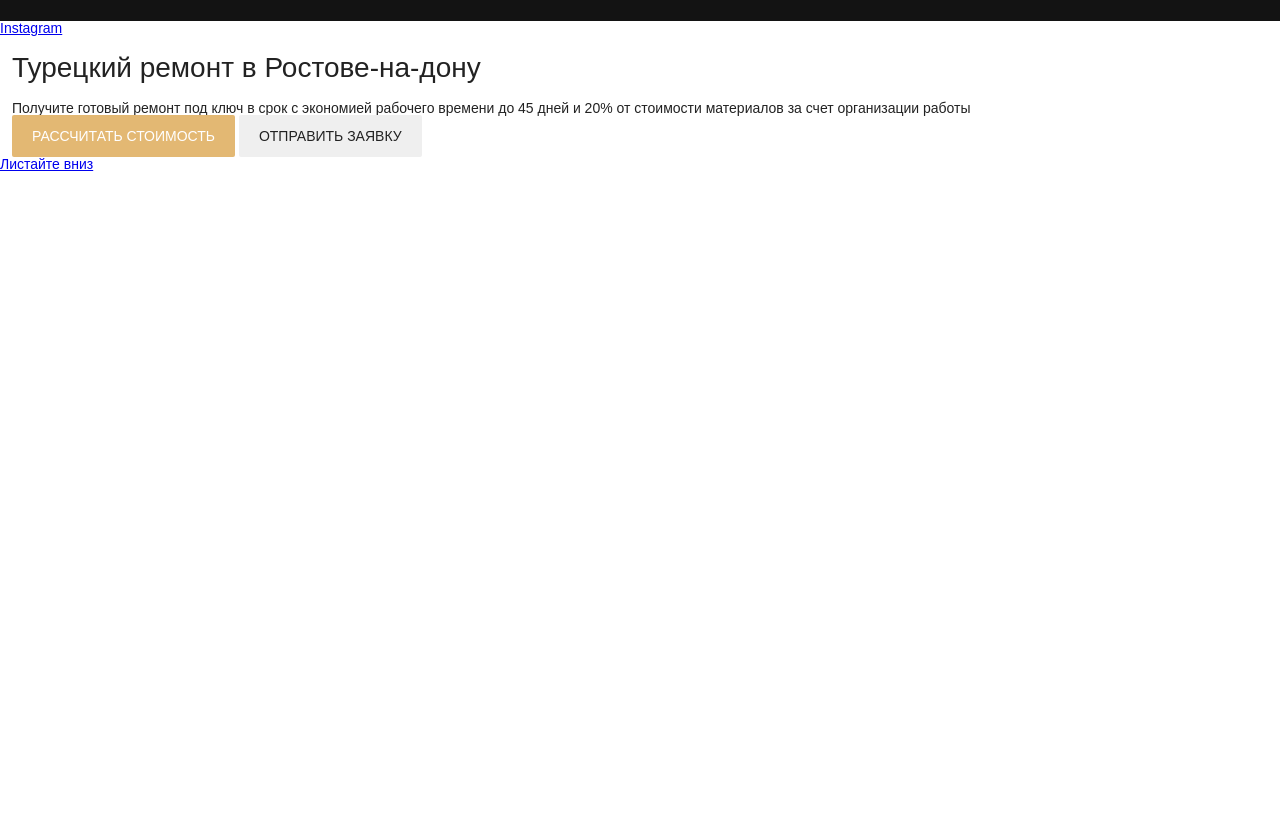
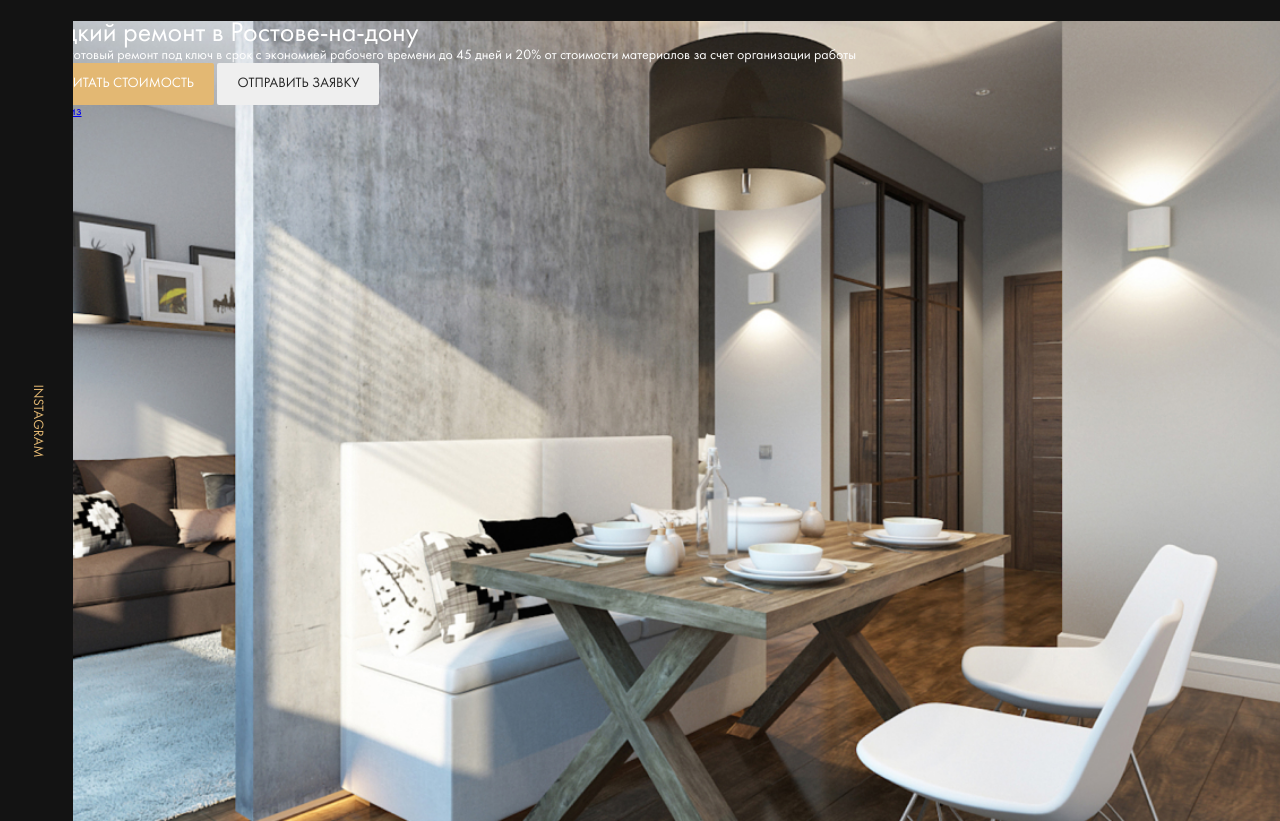
Before and after one commit to Mariya2603/lesson-14, a website: page index.html in a window 1280 px wide. Shown: the part 69-890 px from the top of the page. Before the commit the page ends 800 px from the top, so only its background shows below. Drawn offline with Linux system fonts and the light colour scheme.

Commit message:
add: instagram button

```diff
--- a/index.html
+++ b/index.html
@@ -30,7 +30,10 @@
   </header>
   <main>
     <section class="hero">
-      <a href="#" class="instagram hero__instagram">Instagram</a>
+      <div class="instagram hero__instagram">
+        <a href="#" class="instagram__link">Instagram</a>
+      </div>
+
       <div class="hero__content">
         <div class="container">
           <h1 class="title hero__title">Турецкий ремонт в Ростове-на-дону</h1>
--- /dev/null
+++ b/sass/_fonts.scss
@@ -0,0 +1,18 @@
+@font-face {
+  font-family: 'Futura Book';
+  src:
+  url('../fonts/futura/FuturaBookC.woff') format('woff'),
+  url('../fonts/futura/FuturaBookC.woff2') format('woff');
+  font-weight: normal;
+  font-style: normal;
+  font-display: wrap;
+}
+@font-face {
+  font-family: 'Futura Demi';
+  src:
+  url('../fonts/futura/FuturaDemiC.woff') format('woff'),
+  url('../fonts/futura/FuturaDemiC.woff2') format('woff');
+  font-weight: normal;
+  font-style: normal;
+  font-display: wrap;
+}
--- a/sass/style.sass
+++ b/sass/style.sass
@@ -1,9 +1,11 @@
+@import 'fonts'
 @import 'normalize'
 @import 'variables'
 @import 'interface'
 @import 'grid'
-@import "templates/header"
+@import 'templates/header'
+@import 'templates/hero'
 
 body
-  font-family: sans-serif
+  font-family: 'Futura Book', sans-serif
   font-size: 14px
--- /dev/null
+++ b/sass/templates/_hero.sass
@@ -0,0 +1,23 @@
+.hero
+  background: $dark url('../img/hero-bg.jpg') no-repeat center / cover
+  height: 100vh
+  color: $light
+  position: relative
+  &__instagram
+    position: absolute
+    max-width: 80px
+    height: 100%
+    top: 0
+    left: 0
+.instagram
+  display: flex
+  background-color: $dark
+  justify-content: center
+  align-items: center
+  &__link
+    text-transform: uppercase
+    color: $primary
+    text-decoration: none
+    transform: rotate(90deg)
+.title
+  margin: 0
```
Also changed, not shown: css/style.css, fonts/futura/FuturaBookC.woff (added), fonts/futura/FuturaBookC.woff2 (added), fonts/futura/FuturaDemiC.woff (added), fonts/futura/FuturaDemiC.woff2 (added), img/hero-bg.jpg (added).
